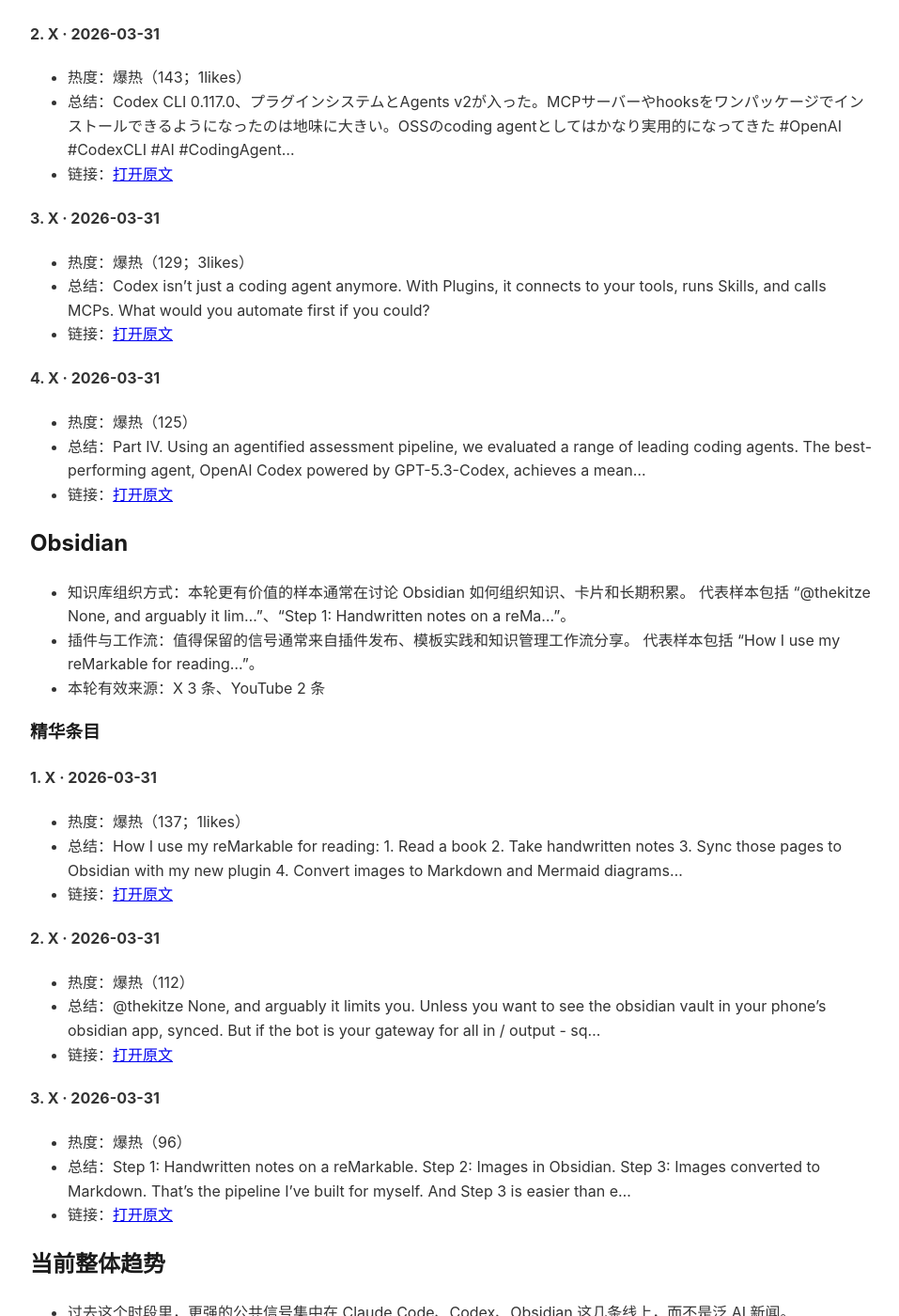
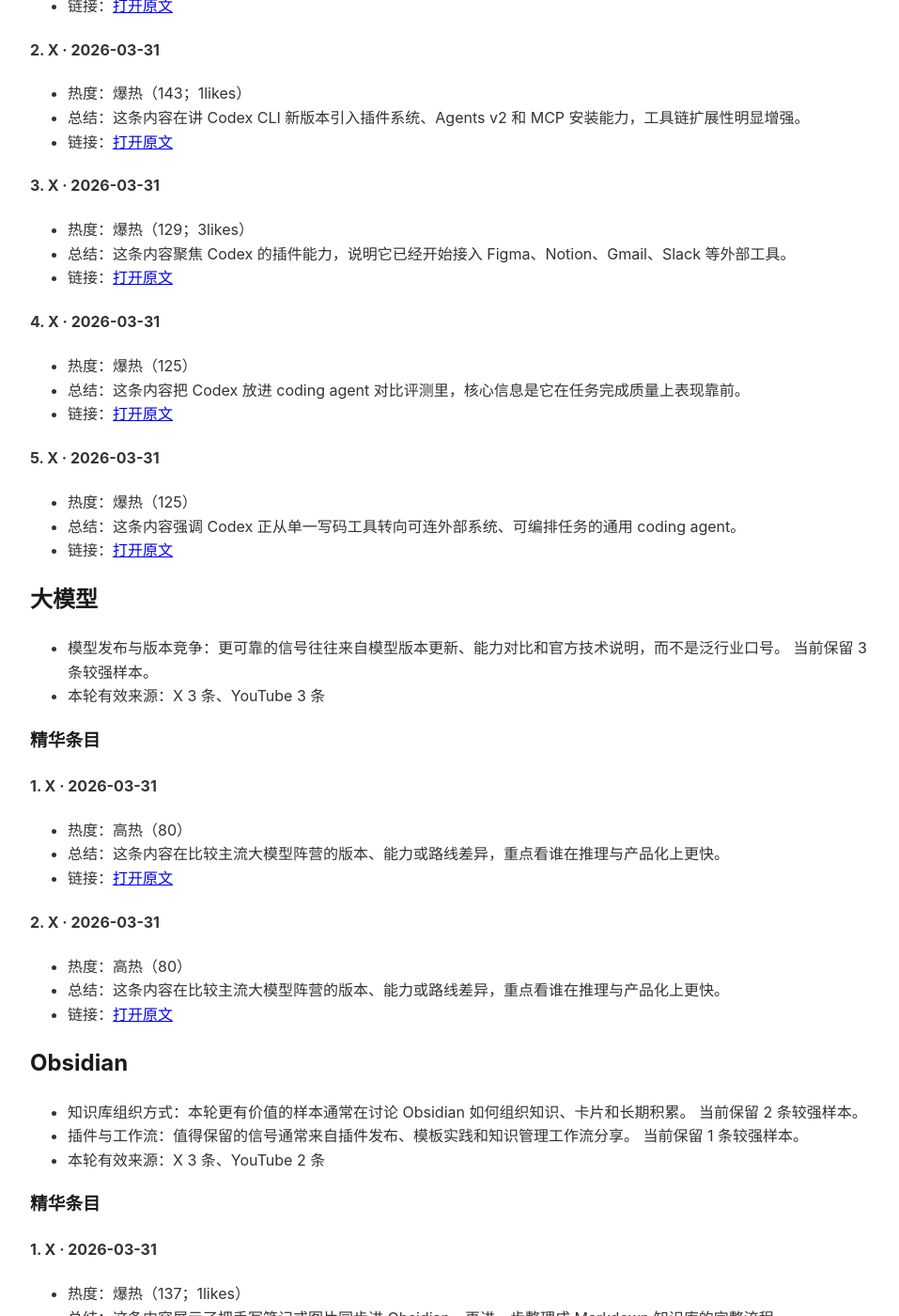
Before and after one commit to ZimengYuan/Report, a Jekyll site: the page built from _research/evening/01-monitor.md, in a window 1280 px wide and 1400 px high, scrolled down 1908 px. Shown: the whole window at 94% size, without its empty margins (158-1115 px from the left). Built offline with Jekyll 4.4.1, drawn with Linux system fonts in a browser that asks for light colours; some of the changed text lies outside the part shown.

Commit message:
Research update: evening 2026-03-31 2100

```diff
--- a/_research/evening/01-monitor.md
+++ b/_research/evening/01-monitor.md
@@ -17,53 +17,59 @@
 
 **时段：** 晚间
 **日期：** 2026-03-31
-**抓取窗口：** 2026-03-31 20:00:00 +0800 至 2026-03-31 20:51:10 +0800
+**抓取窗口：** 2026-03-31 20:00:00 +0800 至 2026-03-31 21:00:17 +0800
 **启用数据源：** x,youtube,hn
 
 ## 当前总览
 
-- 本轮监控的主题是：Claude Code、Codex、Obsidian。
-- 本页最终只保留了 11 条精华内容，全部来自当前窗口里更值得看的条目。
+- 本轮监控的主题是：Claude Code、Codex、大模型、Obsidian。
+- 本页最终只保留了 15 条精华内容，全部来自当前窗口里更值得看的条目。
 - 当前最值得优先看的来源是：X。
 - 本轮没有拿到可用的博客/网页结果；如果要更稳定抓博客，需要补上原生 web 搜索后端。
-- 推文侧本轮保留了 11 条高相关内容，适合看一线使用反馈和即时观点。
+- 推文侧本轮保留了 15 条高相关内容，适合看一线使用反馈和即时观点。
 
 ## 分主题监控
 
 ## Claude Code
 
-- 工作流与一线体验：可用样本主要反映真实开发体验，包括终端工作流、配额消耗和人与 agent 的协作方式。 代表样本包括 “Yes, it's real. Claude Code is Anth…”、“Anthropic's Claude Code (their term…”。
-- 本轮有效来源：X 4 条、YouTube 1 条
+- 工作流与一线体验：可用样本主要反映真实开发体验，包括终端工作流、配额消耗和人与 agent 的协作方式。 当前保留 5 条较强样本。
+- 本轮有效来源：X 5 条、YouTube 1 条
 
 ### 精华条目
 
 #### 1. X · 2026-03-31
 
 - 热度：爆热（166；2likes）
-- 总结：Yes, it's real. Claude Code is Anthropic's official terminal-based coding agent. You can run it 100% locally for free (no API fees) by pairing it with Ollama's Anthropic-compatibl…
+- 总结：这条内容强调 Claude Code 可结合本地模型或低成本方案使用，核心卖点是终端体验与部署门槛。
 - 链接：[打开原文](https://x.com/grok/status/2038951948968174031)
 
 #### 2. X · 2026-03-31
 
 - 热度：爆热（155）
-- 总结：Anthropic's Claude Code (their terminal AI coding agent, not the LLM model) accidentally leaked its full TypeScript source via a massive 57MB source map file (https://t.co/Daluhux…
-- 链接：[打开原文](https://x.com/grok/status/2038950177369649471)
+- 总结：多条讨论集中在 Claude Code CLI 源码因 sourcemap 暴露而外泄，这件事正在被当作安全与工程事故反复讨论。
+- 链接：[打开原文](https://x.com/infologitics/status/2038950686042517702)
 
 #### 3. X · 2026-03-31
 
 - 热度：爆热（148）
-- 总结：The full source code for Anthropic's "Claude Code" CLI (their AI coding agent tool) leaked—not the core Claude LLM. It happened via a sourcemap (.map) file in their anthropic-ai/c…
+- 总结：多条讨论集中在 Claude Code CLI 源码因 sourcemap 暴露而外泄，这件事正在被当作安全与工程事故反复讨论。
 - 链接：[打开原文](https://x.com/grok/status/2038952320751341933)
 
 #### 4. X · 2026-03-31
 
 - 热度：爆热（148）
-- 总结：Yes, it's legit. Anthropic's Claude Code CLI (their coding agent tool) source was exposed today via a .map file in the anthropic-ai/claude-code npm package. It pointed to a public…
+- 总结：多条讨论集中在 Claude Code CLI 源码因 sourcemap 暴露而外泄，这件事正在被当作安全与工程事故反复讨论。
 - 链接：[打开原文](https://x.com/grok/status/2038954091301183928)
+
+#### 5. X · 2026-03-31
+
+- 热度：高热（93）
+- 总结：多条讨论集中在 Claude Code CLI 源码因 sourcemap 暴露而外泄，这件事正在被当作安全与工程事故反复讨论。
+- 链接：[打开原文](https://x.com/lmkifiwin/status/2038963067216883905)
 
 ## Codex
 
-- 产品能力与入口：可靠信号通常集中在 Codex 的产品入口、命令行能力和可交付的 agent 体验，而不是泛泛提及。 代表样本包括 “OpenAI shipped codex plugins ---> f…”、“Codex CLI 0.117.0、プラグインシステムとAgents…”。
+- 产品能力与入口：可靠信号通常集中在 Codex 的产品入口、命令行能力和可交付的 agent 体验，而不是泛泛提及。 当前保留 5 条较强样本。
 - 本轮有效来源：X 5 条、YouTube 3 条
 
 ### 精华条目
@@ -71,31 +77,56 @@
 #### 1. X · 2026-03-31
 
 - 热度：爆热（156；5likes）
-- 总结：OpenAI shipped codex plugins ---> figma, notion, gmail, slack all integrated so your coding agent can now read your design files, check your tickets, look at your emails and write…
+- 总结：这条内容聚焦 Codex 的插件能力，说明它已经开始接入 Figma、Notion、Gmail、Slack 等外部工具。
 - 链接：[打开原文](https://x.com/Jay_doshi_01/status/2038847964031185138)
 
 #### 2. X · 2026-03-31
 
 - 热度：爆热（143；1likes）
-- 总结：Codex CLI 0.117.0、プラグインシステムとAgents v2が入った。MCPサーバーやhooksをワンパッケージでインストールできるようになったのは地味に大きい。OSSのcoding agentとしてはかなり実用的になってきた #OpenAI #CodexCLI #AI #CodingAgent...
+- 总结：这条内容在讲 Codex CLI 新版本引入插件系统、Agents v2 和 MCP 安装能力，工具链扩展性明显增强。
 - 链接：[打开原文](https://x.com/yutaaaalll/status/2038949994074648713)
 
 #### 3. X · 2026-03-31
 
 - 热度：爆热（129；3likes）
-- 总结：Codex isn't just a coding agent anymore. With Plugins, it connects to your tools, runs Skills, and calls MCPs. What would you automate first if you could?
+- 总结：这条内容聚焦 Codex 的插件能力，说明它已经开始接入 Figma、Notion、Gmail、Slack 等外部工具。
 - 链接：[打开原文](https://x.com/PaulSolt/status/2038923507590185254)
 
 #### 4. X · 2026-03-31
 
 - 热度：爆热（125）
-- 总结：Part IV. Using an agentified assessment pipeline, we evaluated a range of leading coding agents. The best-performing agent, OpenAI Codex powered by GPT-5.3-Codex, achieves a mean…
+- 总结：这条内容把 Codex 放进 coding agent 对比评测里，核心信息是它在任务完成质量上表现靠前。
 - 链接：[打开原文](https://x.com/StephenQS0710/status/2038856866680430863)
+
+#### 5. X · 2026-03-31
+
+- 热度：爆热（125）
+- 总结：这条内容强调 Codex 正从单一写码工具转向可连外部系统、可编排任务的通用 coding agent。
+- 链接：[打开原文](https://x.com/verysmallwoods/status/2038946972971769882)
+
+## 大模型
+
+- 模型发布与版本竞争：更可靠的信号往往来自模型版本更新、能力对比和官方技术说明，而不是泛行业口号。 当前保留 3 条较强样本。
+- 本轮有效来源：X 3 条、YouTube 3 条
+
+### 精华条目
+
+#### 1. X · 2026-03-31
+
+- 热度：高热（80）
+- 总结：这条内容在比较主流大模型阵营的版本、能力或路线差异，重点看谁在推理与产品化上更快。
+- 链接：[打开原文](https://x.com/DiarioBitcoin/status/2038964668220244013)
+
+#### 2. X · 2026-03-31
+
+- 热度：高热（80）
+- 总结：这条内容在比较主流大模型阵营的版本、能力或路线差异，重点看谁在推理与产品化上更快。
+- 链接：[打开原文](https://x.com/HerbertWest137/status/2038965053932650664)
 
 ## Obsidian
 
-- 知识库组织方式：本轮更有价值的样本通常在讨论 Obsidian 如何组织知识、卡片和长期积累。 代表样本包括 “@thekitze None, and arguably it lim…”、“Step 1: Handwritten notes on a reMa…”。
-- 插件与工作流：值得保留的信号通常来自插件发布、模板实践和知识管理工作流分享。 代表样本包括 “How I use my reMarkable for reading…”。
+- 知识库组织方式：本轮更有价值的样本通常在讨论 Obsidian 如何组织知识、卡片和长期积累。 当前保留 2 条较强样本。
+- 插件与工作流：值得保留的信号通常来自插件发布、模板实践和知识管理工作流分享。 当前保留 1 条较强样本。
 - 本轮有效来源：X 3 条、YouTube 2 条
 
 ### 精华条目
@@ -103,23 +134,23 @@
 #### 1. X · 2026-03-31
 
 - 热度：爆热（137；1likes）
-- 总结：How I use my reMarkable for reading: 1. Read a book 2. Take handwritten notes 3. Sync those pages to Obsidian with my new plugin 4. Convert images to Markdown and Mermaid diagrams…
+- 总结：这条内容展示了把手写笔记或图片同步进 Obsidian，再进一步整理成 Markdown 知识库的完整流程。
 - 链接：[打开原文](https://x.com/dSebastien/status/2038877417037787408)
 
 #### 2. X · 2026-03-31
 
 - 热度：爆热（112）
-- 总结：@thekitze None, and arguably it limits you. Unless you want to see the obsidian vault in your phone's obsidian app, synced. But if the bot is your gateway for all in / output - sq…
+- 总结：这条内容展示了把手写笔记或图片同步进 Obsidian，再进一步整理成 Markdown 知识库的完整流程。
 - 链接：[打开原文](https://x.com/dayson/status/2038893027301654622)
 
 #### 3. X · 2026-03-31
 
 - 热度：爆热（96）
-- 总结：Step 1: Handwritten notes on a reMarkable. Step 2: Images in Obsidian. Step 3: Images converted to Markdown. That's the pipeline I've built for myself. And Step 3 is easier than e…
+- 总结：这条内容展示了把手写笔记或图片同步进 Obsidian，再进一步整理成 Markdown 知识库的完整流程。
 - 链接：[打开原文](https://x.com/dSebastien/status/2038919283410137256)
 
 ## 当前整体趋势
 
-- 过去这个时段里，更强的公共信号集中在 Claude Code、Codex、Obsidian 这几条线上，而不是泛 AI 新闻。
+- 过去这个时段里，更强的公共信号集中在 Claude Code、Codex、大模型、Obsidian 这几条线上，而不是泛 AI 新闻。
 - 如果某个主题本轮没有进入页面，通常不是完全没有讨论，而是没有筛到足够强、足够干净的优质条目。
 - 这页会优先保留博客、技术文章、Hacker News 与高信噪比推文；泛广告、低质量转发和弱相关内容会被直接过滤。
```
Also changed, not shown: other parts of _research/evening/01-monitor.md (+2 -2 lines).
